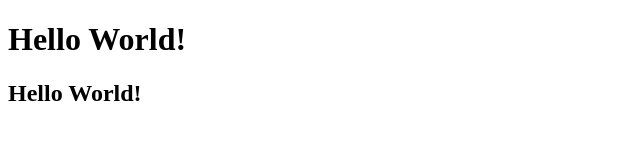
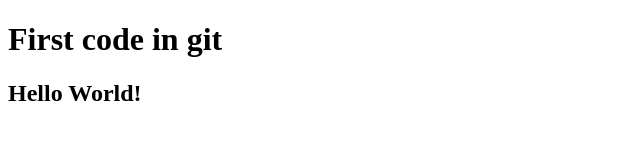
Before and after one commit to Lavreonnn/new-repo, a plain HTML site: page index.html in a window 1280 px wide. Shown: the whole page, without its empty margins (0-640 px from the left). Drawn offline with Linux system fonts and the light colour scheme.

Commit message:
wrong changes

```diff
--- a/index.html
+++ b/index.html
@@ -3,10 +3,10 @@
 <head>
     <meta charset="UTF-8">
     <meta name="viewport" content="width=device-width, initial-scale=1.0">
-    <title>Document</title>
+    <title>New git project</title>
 </head>
 <body>
-    <h1>Hello World!</h1>
+    <h1>First code in git</h1>
     <h2>Hello World!</h2>
 </body>
 </html>
```
Also changed, not shown: 1 other file.
